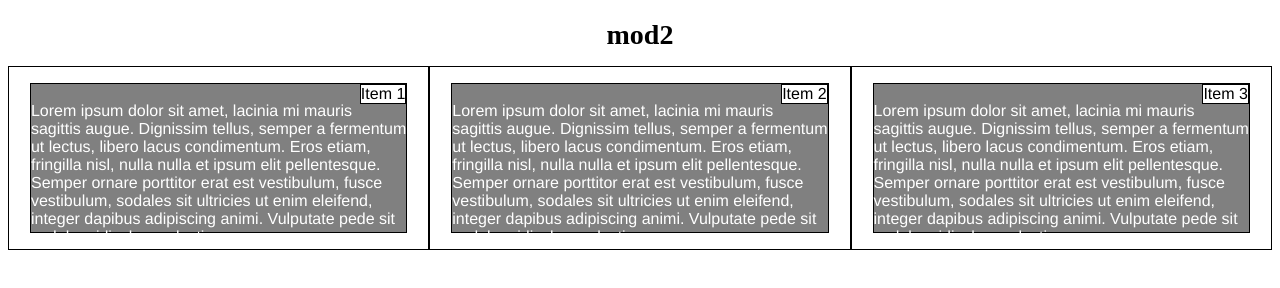
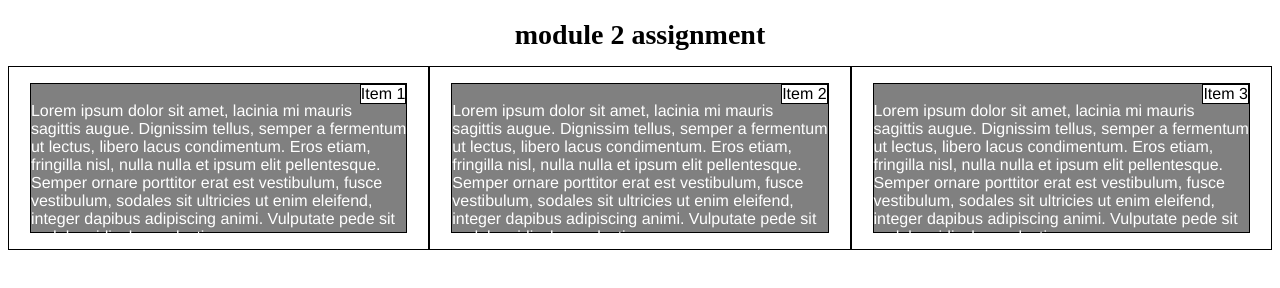
Before and after one commit to iyengark/HTML5, a plain HTML site: page mod2_solution/index.html in a window 1280 px wide. Drawn offline with Linux system fonts and the light colour scheme.

Commit message:
Update index.html

```diff
--- a/mod2_solution/index.html
+++ b/mod2_solution/index.html
@@ -7,7 +7,7 @@
     <link rel="stylesheet" href="css/mod2.css" type="text/css">
   </head>
   <body>
-    <h1>mod2</h1>
+    <h1>module 2 assignment</h1>
 
     <div class="row">
       <section class="col-lg-4 col-md-6 col-sm-12">
```
